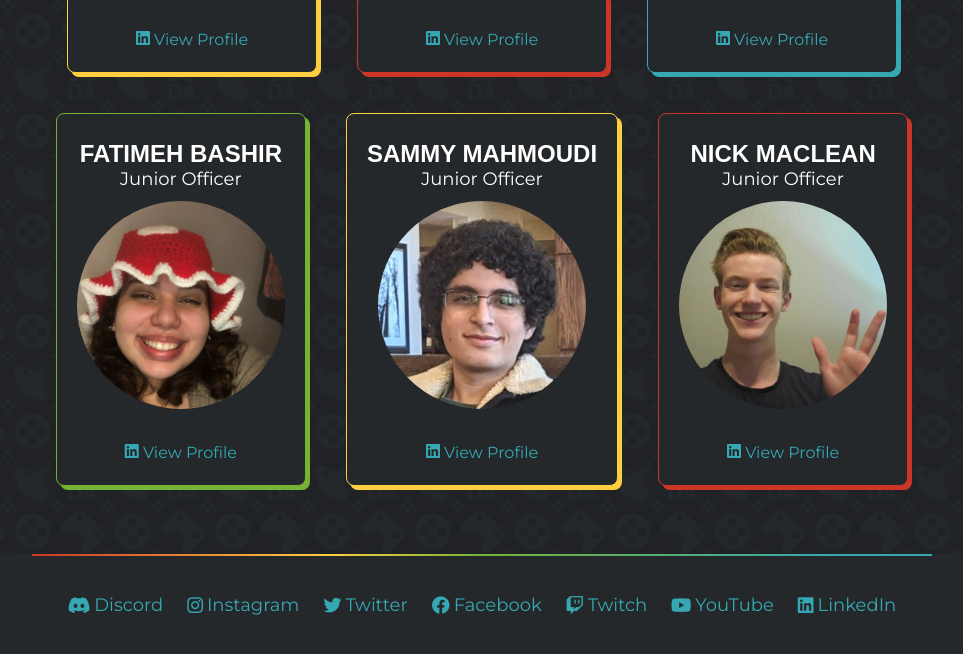
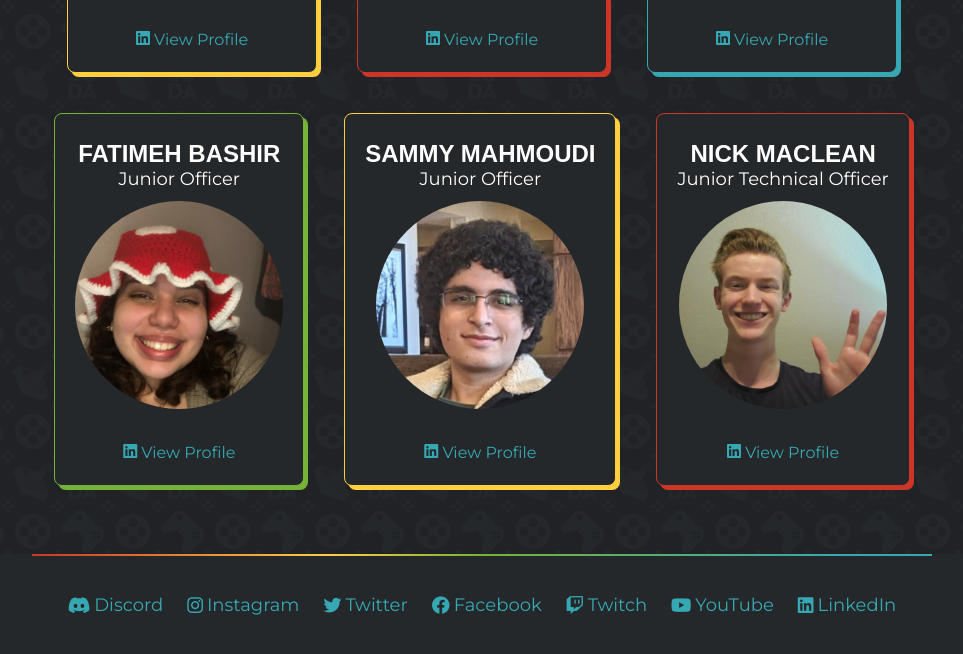
Before and after one commit to utd-sgda/utd-sgda.github.io, a Jekyll site: the page built from _pages/about.md, in a window 1280 px wide and 900 px high, scrolled down 1974 px, cut to the strip 245-899 px from the top of the window. Shown: the whole strip, without its empty margins (158-1121 px from the left). Built offline with Jekyll 4.4.1, drawn with Linux system fonts in a browser that asks for light colours; some web fonts are replaced; comment, search, counter and statistics services are not loaded.

Commit message:
Update officers.yml

```diff
--- a/_data/officers.yml
+++ b/_data/officers.yml
@@ -56,6 +56,6 @@
   linkedin: https://www.linkedin.com/in/sammymahmoudi/
 
 - name: Nick Maclean
-  role: Junior Officer
+  role: Junior Technical Officer
   image: nick.jpg
   linkedin: https://www.linkedin.com/in/nick-maclean/
```
